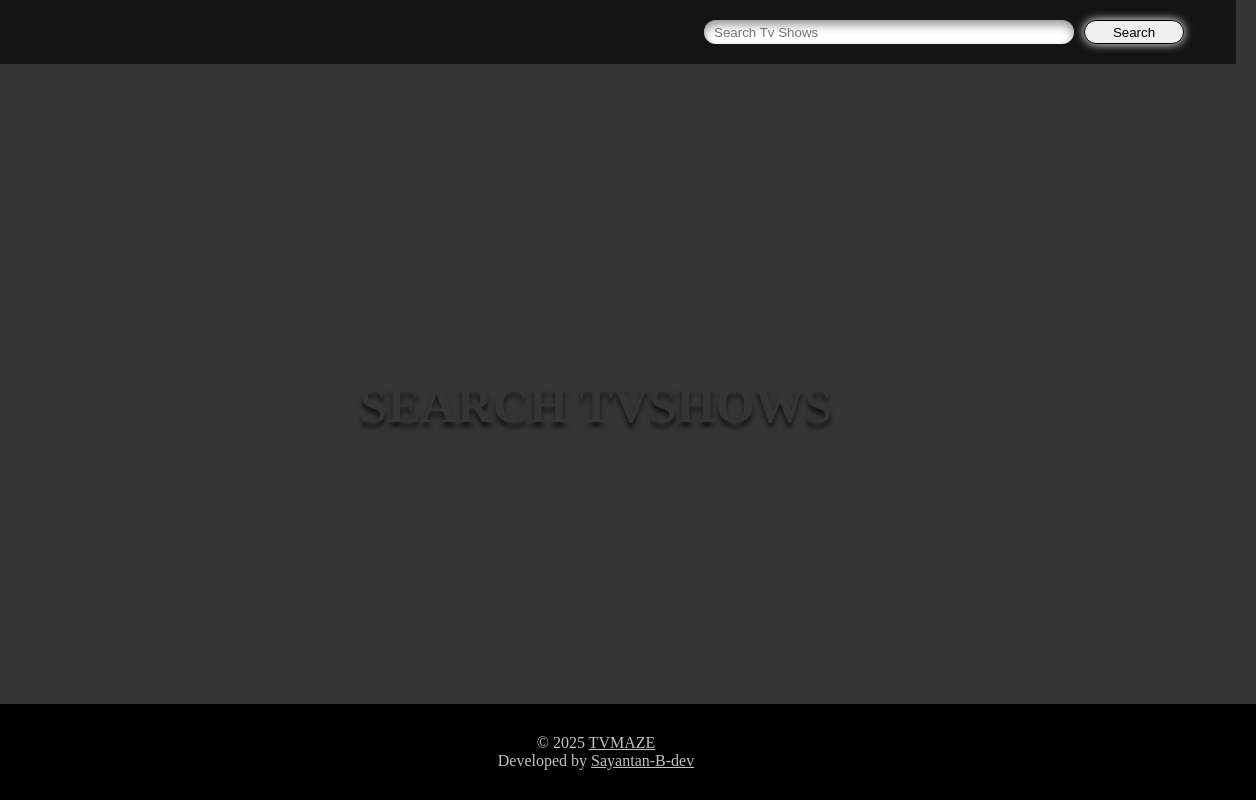
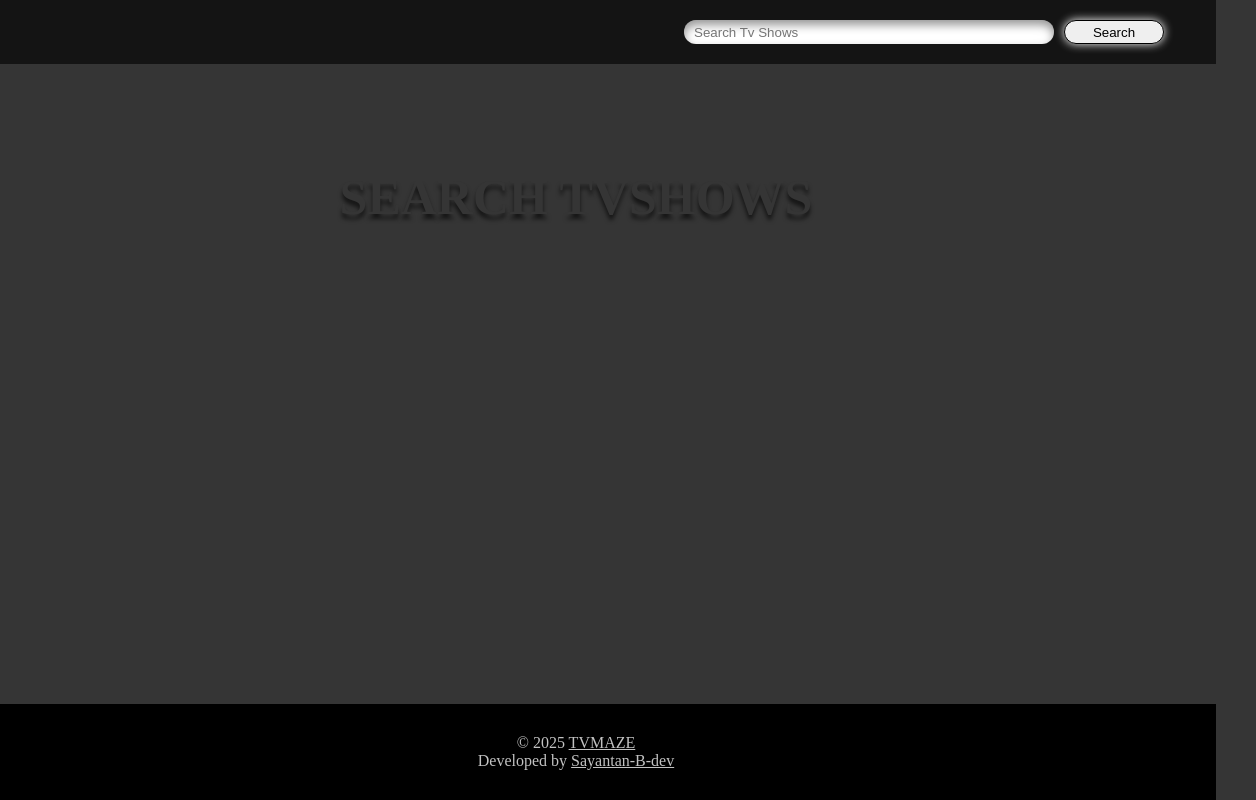
Before and after one commit to Sayantan-B-dev/Lv1_TvShows, a plain HTML site: page index.html in a window 1280 px wide. Shown: the full height of the page, 64-1320 px from the left, 1256 px wide, since content can reach past the window. Drawn offline with nearby package versions, Linux system fonts and the light colour scheme; a web font is replaced by a local one.

Commit message:
Update style.css

```diff
--- a/style.css
+++ b/style.css
@@ -10,6 +10,7 @@ body{
     display: flex;
     flex-direction: column;
     width: 100%;
+
 }
 body::-webkit-scrollbar {
     display: none;
@@ -22,7 +23,7 @@ nav{
     align-items: center;
     padding-left: 20px;
     background-color: rgb(20, 20, 20);
-    width: 100%;
+
 }
 form{
     display: flex;
@@ -75,10 +76,8 @@ form{
     flex-wrap: wrap;
     justify-content: center;
     align-items: center;
-    width: 100%;
     gap: 3rem;
     padding: 20px;
-    flex-grow: 1;
 }
 #backText{
     font-size: 50px;
@@ -175,10 +174,9 @@ form{
     background-color: #000000;
     color: #c2c2c2;
     padding: 30px 20px;
-    margin: 0;;
+    margin-top: auto;
     text-align: center;
     bottom: 0;
-    width: 100%;
     left: 0;
 }
 footer p{
```
